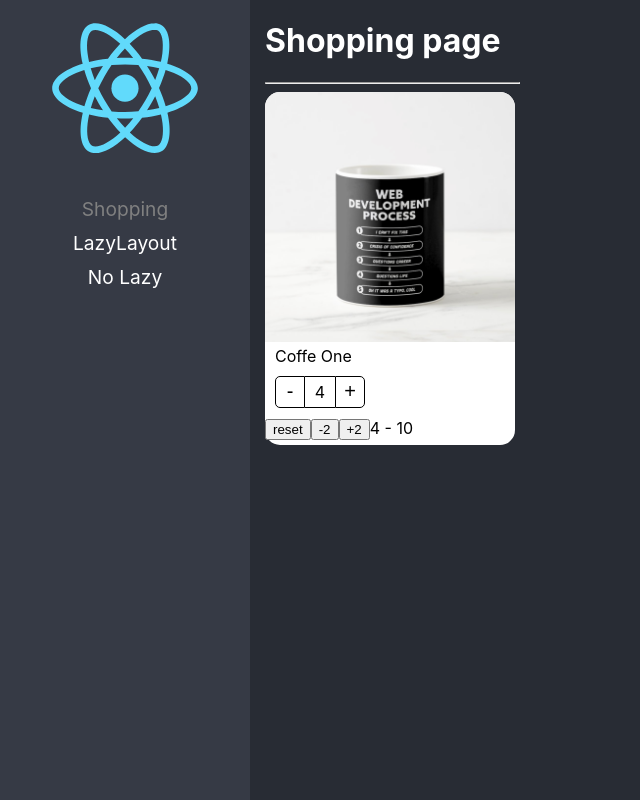
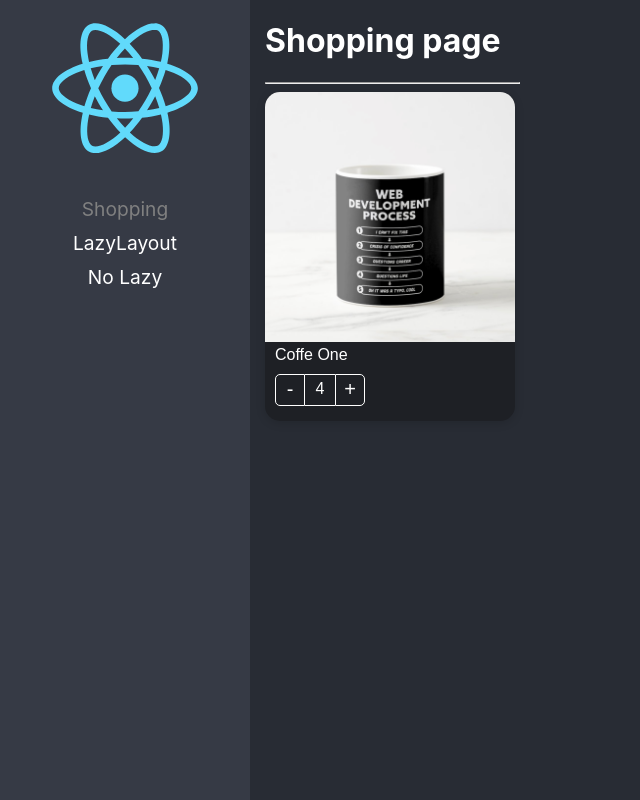
Before and after one commit to eugenioroblessiller/react-adv, a React (Create React App) app: page /shopping in a window 1280 px wide. Shown: the whole page, without its empty margins (0-640 px from the left). Built offline with nearby package versions, Linux system fonts and the light colour scheme.

Commit message:
change styles

```diff
--- a/src/02-components-patterns/pages/ShoppingPage.tsx
+++ b/src/02-components-patterns/pages/ShoppingPage.tsx
@@ -27,11 +27,6 @@
             <ProductImage />
             <ProductTitle />
             <ProductButtons />
-
-            <button onClick={reset}>reset</button>
-            <button onClick={() => increaseBy(-2)}> -2 </button>
-            {!isMaxCountReach && <button onClick={() => increaseBy(+2)}> +2 </button>}
-            <span>{count} - {maxCount}</span>
           </>
 
         )}
--- a/src/02-components-patterns/styles/styles.module.css
+++ b/src/02-components-patterns/styles/styles.module.css
@@ -1,10 +1,12 @@
 
 
 .productCard {
-    background-color: white;
+    background-color: #1E2025;
     border-radius: 15px;
-    color: black;
+    box-shadow: 0px 2px 10px rgba(0,0,0,0.15);
+    color: white;
     padding-bottom: 5px;
+    font-family: Arial, Helvetica, sans-serif;
     width: 250px;
     margin-right: 5px;
     margin-top: 5px;
@@ -28,8 +30,9 @@
 .buttonMinus {
     cursor: pointer;
     background-color: transparent;
-    border: 1px solid black;
+    border: 1px solid white;
     border-radius: 5px 0px 0px 5px;
+    color: white;
     font-size: 20px;
     width: 30px;
 }
@@ -39,8 +42,9 @@
 }
 
 .countLabel {
-    border-bottom: 1px solid black;
-    border-top: 1px solid black;
+    border-bottom: 1px solid white;
+    border-top: 1px solid white;
+    color: white;
     font-size: 16px;
     height: 25px;
     padding-top: 5px;
@@ -51,8 +55,9 @@
 .buttonAdd {
     cursor: pointer;
     background-color: transparent;
-    border: 1px solid black;
+    border: 1px solid white;
     border-radius: 0px 5px 5px 0px;
+    color: white;
     font-size: 20px;
     width: 30px;
 }
@@ -61,8 +66,9 @@
     background-color: rgba(0, 0, 0, 0.1);
 }
 
+
 .disabled {
     border-color: grey !important;
     border-left: 1px solid white !important;
-    color: gray !important;
+    color: grey !important;
 }
```
